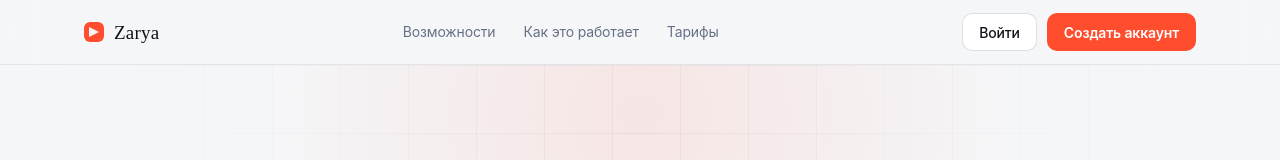
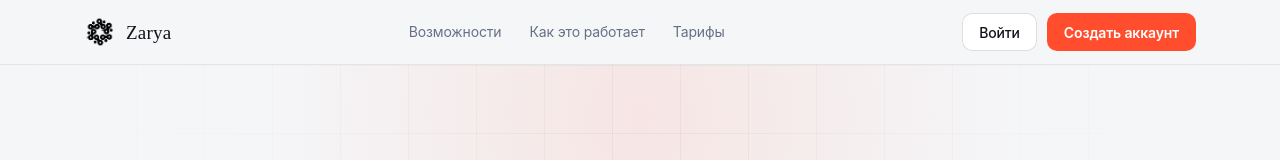
Before and after one commit to od1sr/sprite-interpolator, a React (Vite) app in the folder frontend/: page / in a window 1280 px wide. Shown: the top 160 px of the page. Built offline with nearby package versions, Linux system fonts and the light colour scheme.

Commit message:
frontend: add logo

```diff
--- a/frontend/index.html
+++ b/frontend/index.html
@@ -3,6 +3,7 @@
   <head>
     <meta charset="UTF-8" />
     <meta name="viewport" content="width=device-width, initial-scale=1.0" />
+    <link rel="icon" type="image/png" href="/logo.png" />
     <title>Zarya — обработка видео</title>
   </head>
   <body>
--- a/frontend/src/design-system.css
+++ b/frontend/src/design-system.css
@@ -87,12 +87,8 @@ img{max-width:100%}
   font-size:19px;letter-spacing:.01em;line-height:1;
 }
 .brand-mark{
-  width:20px;height:20px;border-radius:6px;background:var(--accent);
-  position:relative;flex:0 0 auto;
-}
-.brand-mark::after{
-  content:'';position:absolute;inset:5px;background:var(--bg);border-radius:1px;
-  clip-path:polygon(0 0,100% 50%,0 100%);
+  width:32px;height:32px;flex:0 0 auto;
+  background:url('/logo.png') center / contain no-repeat;
 }
 .nav-links{display:flex;gap:28px;font-size:14px;color:var(--muted)}
 .nav-links a{transition:color .16s}
```
Also changed, not shown: frontend/image.png (added), frontend/public/logo.png (added).
